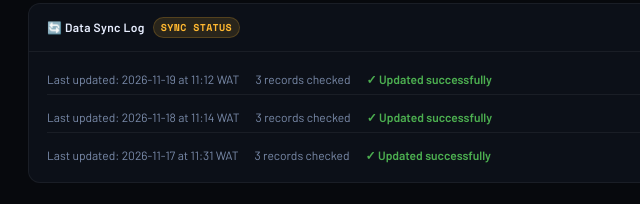
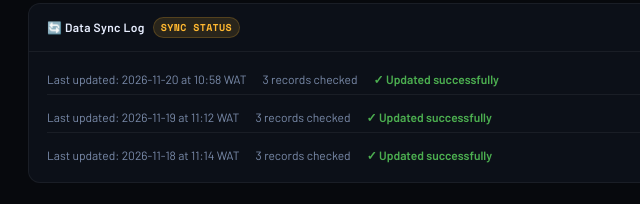
Before and after one commit to Abbey-commit/safenet-nigeria, a plain HTML site: page dashboard/index.html in a window 1280 px wide. Shown: the part 1453-1657 px from the top of the page, 0-640 px from the left. Drawn offline with nearby package versions, Linux system fonts and the light colour scheme.

Commit message:
Automated daily data refresh

```diff
--- a/dashboard/index.html
+++ b/dashboard/index.html
@@ -315,7 +315,7 @@
   <span style="font-size:11px;color:var(--text3);font-family:'Space Mono',monospace;padding:3px 10px;border:1px solid var(--border);border-radius:6px">PHASE 1 · CONFLICT INTELLIGENCE</span>
   <div class="header-meta">
     <div class="live-badge"><div class="live-dot"></div> SAMPLE DATA — DEMONSTRATION MODE</div>
-    <div class="gen-time">Generated 2026-11-19 11:12:35 WAT</div>
+    <div class="gen-time">Generated 2026-11-20 10:58:44 WAT</div>
   </div>
 </header>
 
@@ -677,17 +677,17 @@
     </div>
     <div class="log-wrap">
         <div class="log-row">
+          <span style="font-size:12px;color:var(--text2)">Last updated: 2026-11-20 at 10:58 WAT</span>
+          <span style="font-size:12px;color:var(--text2)">3 records checked</span>
+          <span style="color:#4CAF50;font-size:12px;font-weight:600">✓ Updated successfully</span>
+        </div>
+        <div class="log-row">
           <span style="font-size:12px;color:var(--text2)">Last updated: 2026-11-19 at 11:12 WAT</span>
           <span style="font-size:12px;color:var(--text2)">3 records checked</span>
           <span style="color:#4CAF50;font-size:12px;font-weight:600">✓ Updated successfully</span>
         </div>
         <div class="log-row">
           <span style="font-size:12px;color:var(--text2)">Last updated: 2026-11-18 at 11:14 WAT</span>
-          <span style="font-size:12px;color:var(--text2)">3 records checked</span>
-          <span style="color:#4CAF50;font-size:12px;font-weight:600">✓ Updated successfully</span>
-        </div>
-        <div class="log-row">
-          <span style="font-size:12px;color:var(--text2)">Last updated: 2026-11-17 at 11:31 WAT</span>
           <span style="font-size:12px;color:var(--text2)">3 records checked</span>
           <span style="color:#4CAF50;font-size:12px;font-weight:600">✓ Updated successfully</span>
         </div></div>
```
Also changed, not shown: docs/index.html (+6 -6 lines), 1 other file.
